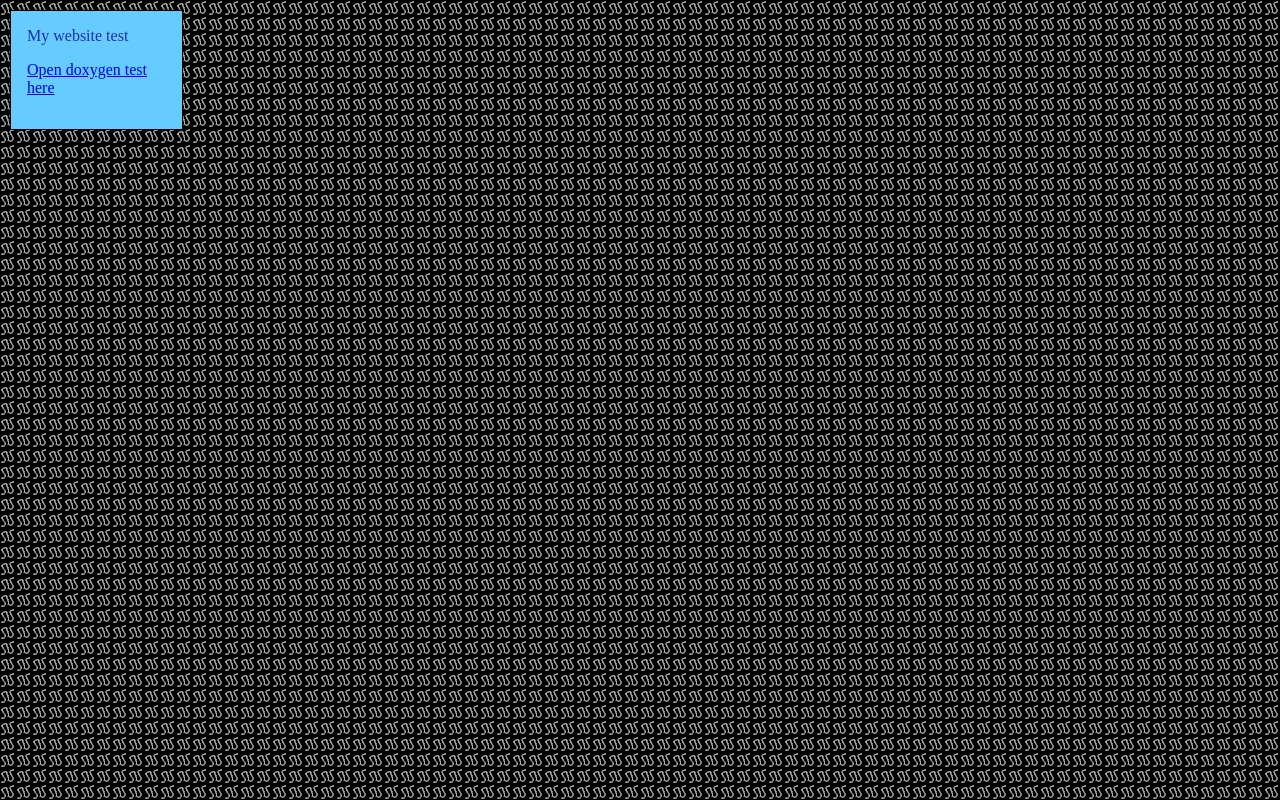
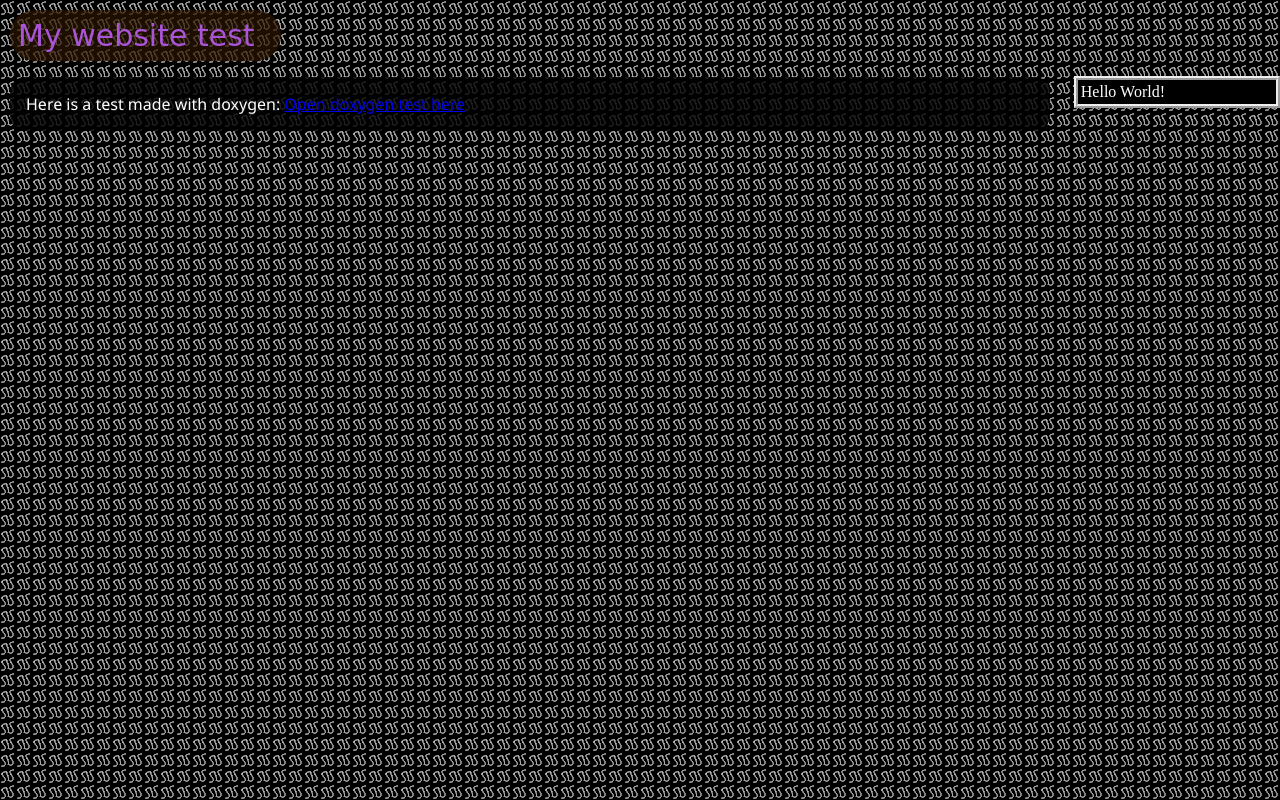
Before and after one commit to FutureLizard205/FutureLizard205.github.io, a plain HTML site: page index.html in a window 1280 px wide. Drawn offline with Linux system fonts and the light colour scheme.

Commit message:
More testing :)

```diff
--- a/index.html
+++ b/index.html
@@ -7,12 +7,16 @@
 
 <div class="title">
   My website test
-  <p>
-    <a href="Doxygen test/doxygen.html"> Open doxygen test here </a>
-  </p>
 </div>
 
+<p class="left">
+  Here is a test made with doxygen:
+  <a href="Doxygen test/doxygen.html"> Open doxygen test here </a>
+</p>
 
+<p class="right">
+  Hello World!
+</p>
 
 </body>
 </html>
--- a/styles.css
+++ b/styles.css
@@ -1,13 +1,40 @@
 .title {
-  color: #2030AA;
+  color: #AA54D9;
 
-  background-color: #66CCFF;
+  background: rgba(44,20,1,0.7);
+  border-radius: 25px;
+  width: 255px;
+  padding: 0.5rem;
 
-  width: 11%;
-  height: 200%;
+  // border: 1px solid #000000;
+
+  font-family:'Lucida Handwriting',cursive;
+  font-size: 30px;
+}
+
+.left {
+  color: #FFFFFF;
+  background: rgba(1,1,1,0.8);
+  border-radius: 15px;
+  width: 80%;
   padding: 1rem;
+  font-family: "Segoe UI","Arial";
+  font-size: 16px;
+  left: 0;
+  border: 4px;
+}
 
-  border: 1px solid #000000;
+.right {
+  background: #000000;
+  color: #FFFFFF;
+  position: absolute;
+  top: 60px;
+  right: 0;
+  width: 15%;
+
+  border: 4px solid;
+  border-style: ridge;
+  padding: 0.2rem;
 }
 
 .body {
```
